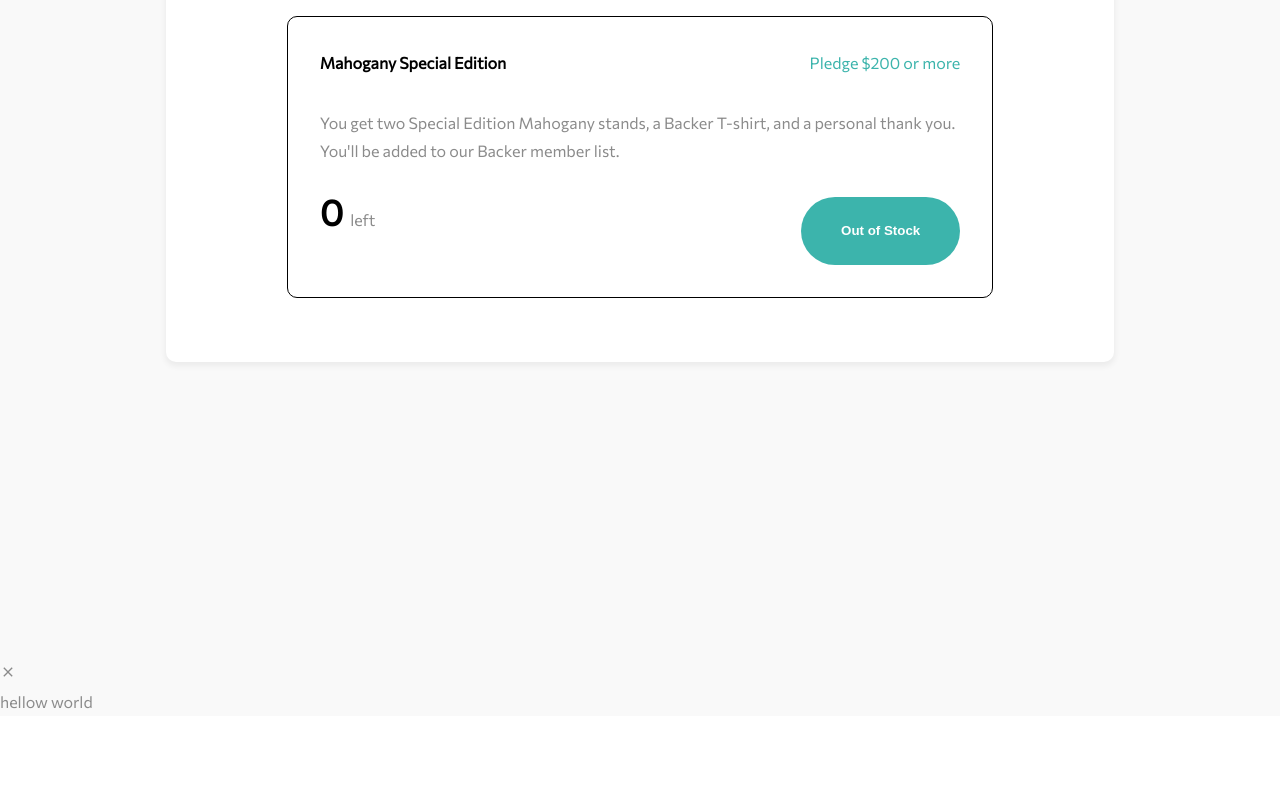
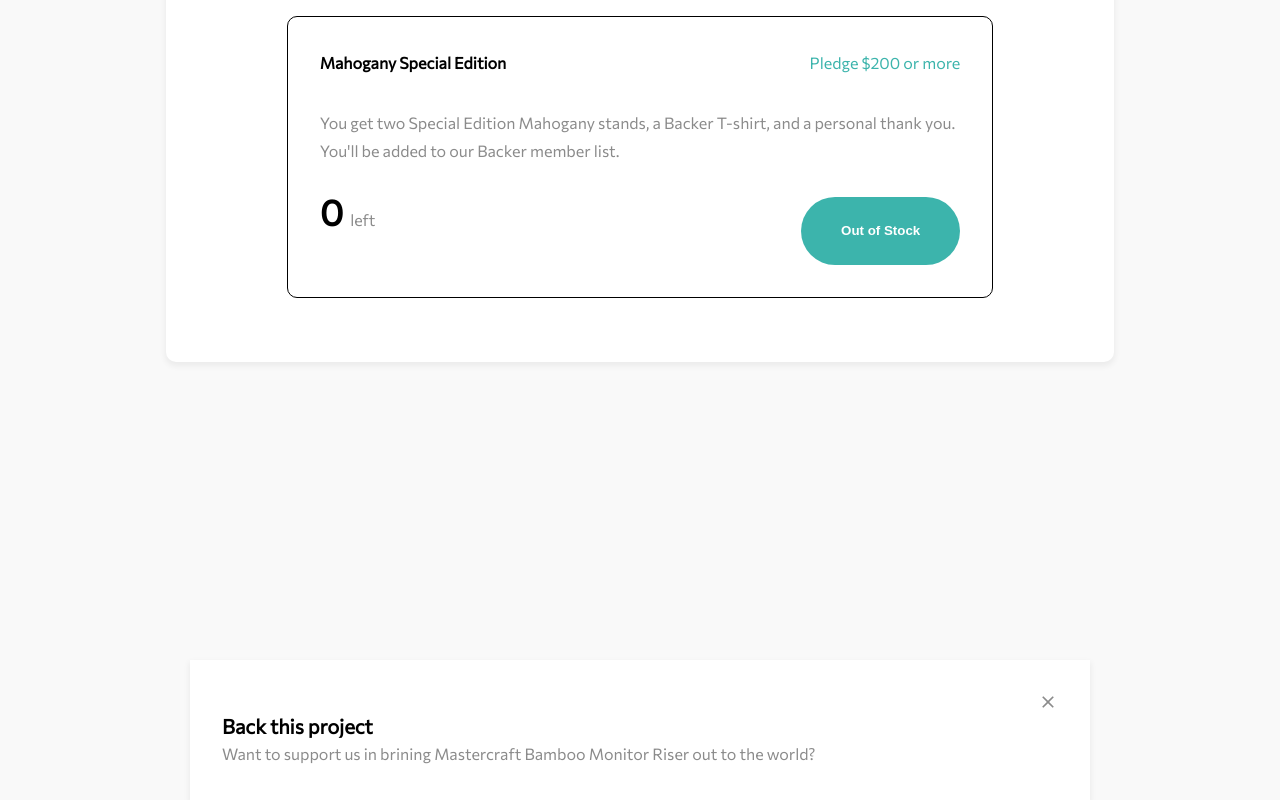
Before and after one commit to nonsoo/crowdfunding--app, a React (Create React App) app: page / in a window 1280 px wide. Shown: the part 2166-2966 px from the top of the page. Before the commit the page ends 2882 px from the top, so only its background shows below. Built offline with nearby package versions, Linux system fonts and the light colour scheme.

Commit message:
setting up modal popup

```diff
--- a/src/App.js
+++ b/src/App.js
@@ -20,8 +20,12 @@ function App() {
       </section>
 
       <section className="showModal">
-        <MdClose />
-        <p>hellow world</p>
+        <MdClose className="showModal__close" />
+        <p className="showModal__Title">Back this project</p>
+        <p className="showModal__desci">
+          Want to support us in brining Mastercraft Bamboo Monitor Riser out to
+          the world?
+        </p>
       </section>
     </div>
   );
--- a/src/css/layout.css
+++ b/src/css/layout.css
@@ -192,6 +192,31 @@
   justify-content: space-between;
 }
 
+.showModal {
+  width: 100%;
+  max-width: 900px;
+  min-width: 350px;
+
+  padding: 2rem;
+  margin: 0 auto;
+  background-color: var(--background-col-sec);
+
+  box-shadow: var(--boxShadow-prmy);
+  display: flex;
+  flex-direction: column;
+}
+
+.showModal__close {
+  align-self: flex-end;
+  font-size: var(--fs-sec);
+}
+
+.showModal__Title {
+  font-size: var(--fs-sec);
+  font-weight: var(--fw-tri);
+  color: var(--fcol-sec);
+}
+
 @media screen and (max-width: 800px) {
   .FundComp {
     flex-direction: column;
```
Also changed, not shown: src/Components/InteractiveComp/ShowModalPop.jsx (added, +19 -0 lines).
